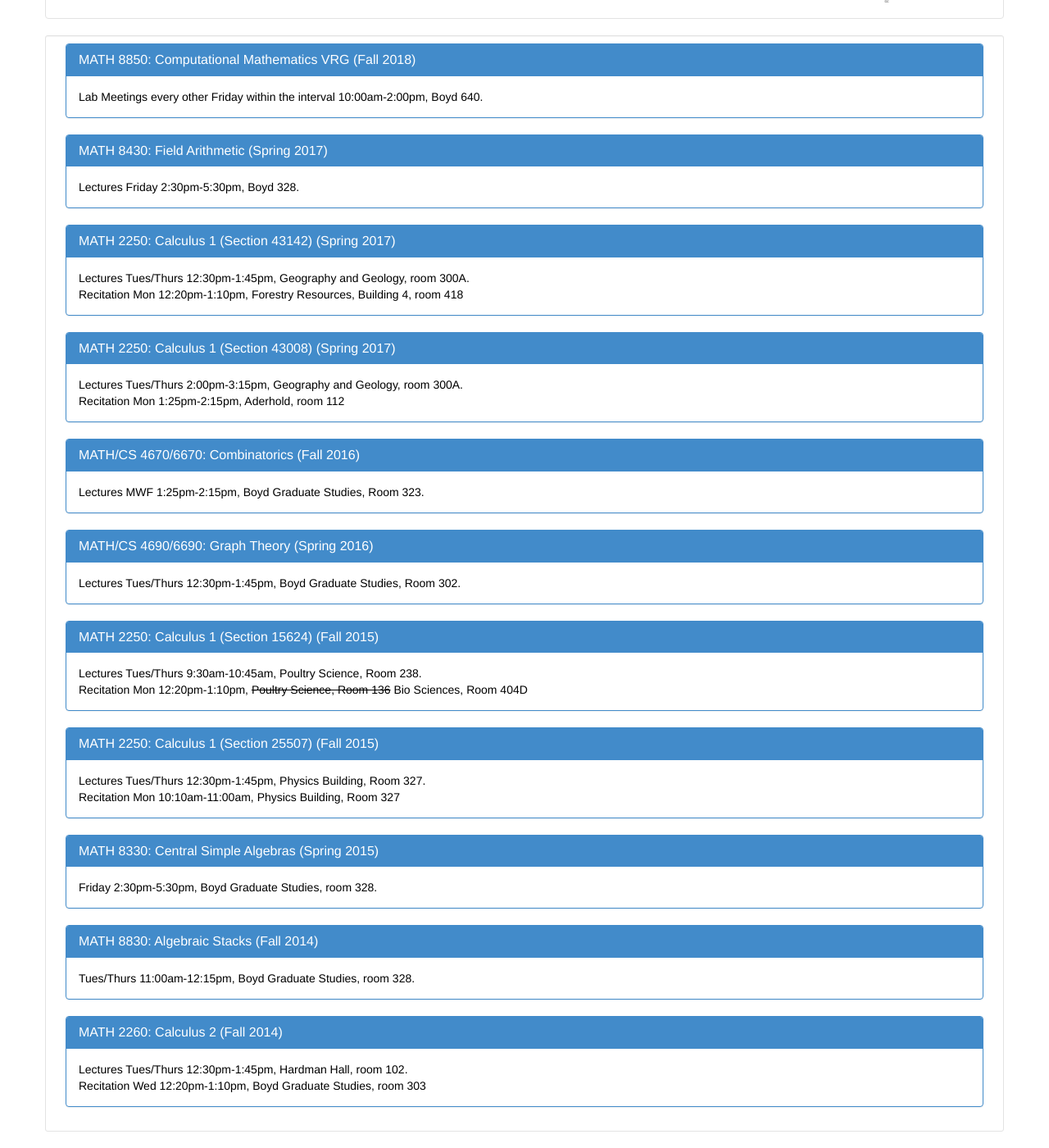
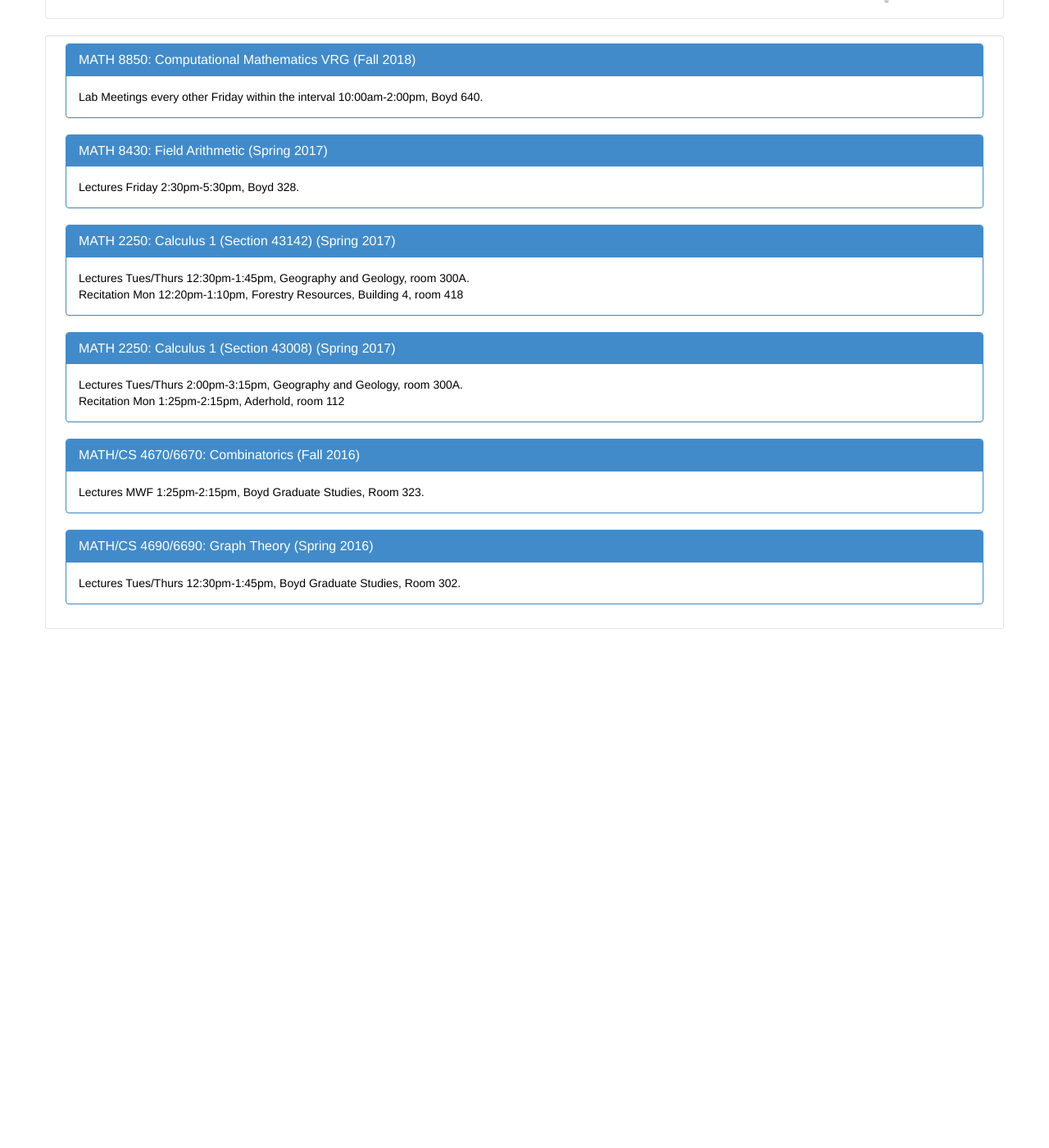
Before and after one commit to dkrashen/dkrashen.github.io, a Jekyll site: the page built from teaching.html, in a window 1280 px wide and 1400 px high, scrolled down 245 px. Shown: the whole window at 82% size. Built offline with Jekyll 4.4.1, drawn with Linux system fonts in a browser that asks for light colours; after the commit the page ends 1032 px from its top, so only the background shows below that; some of the changed lines change nothing that is shown.

```diff
--- a/_data/metavita_public.yml
+++ b/_data/metavita_public.yml
@@ -722,7 +722,6 @@
     pubinfo: "659 (2011), 1--41"
     title: "Appendix to: Period and index in the Brauer group of an arithmetic surface"
     publication_year: 2011
-    type: "research paper"
     arxiv_year: 2007
 
   -
@@ -1164,143 +1163,48 @@
 ###############
 
 courses:
-  -
+
+  - title: "MATH 8850: Computational Mathematics VRG"
+    url: "http://compvrg.github.io/compvrg-spring-2018/"
+    schedule: "Lab Meetings every other Friday within the interval 10:00am-2:00pm"
+    location: "Boyd 640"
+    semester: "Fall 2018"
+
+  - title: "MATH 8430: Field Arithmetic"
+    url: "http://dkrashen.github.io/fa/"
+    schedule: "Lectures Friday 2:30pm-5:30pm"
+    location: "Boyd 328"
+    semester: "Spring 2017"
+
+  - title: "MATH 2250: Calculus 1 (Section 43142)"
+    url: "http://dkrashen.github.io/calc1/"
+    schedule: "Lectures Tues/Thurs 12:30pm-1:45pm"
+    location: "Geography and Geology, room 300A"
+    schedule2: "Recitation Mon 12:20pm-1:10pm"
+    location2: "Forestry Resources, Building 4, room 418"
+    semester: "Spring 2017"
+
+  - title: "MATH 2250: Calculus 1 (Section 43008)"
+    url: "http://dkrashen.github.io/calc1/"
+    schedule: "Lectures Tues/Thurs 2:00pm-3:15pm"
+    location: "Geography and Geology, room 300A"
+    schedule2: "Recitation Mon 1:25pm-2:15pm"
+    location2: "Aderhold, room 112"
+    semester: "Spring 2017"
+
+  - title: "MATH/CS 4670/6670: Combinatorics"
+    url: "http://dkrashen.github.io/combinatorics/"
+    schedule: "Lectures MWF 1:25pm-2:15pm"
+    location: "Boyd Graduate Studies, Room 323"
+    semester: "Fall 2016"
+
+  - title: "MATH/CS 4690/6690: Graph Theory"
+    url: "http://dkrashen.github.io/graphtheory/"
+    schedule: "Lectures Tues/Thurs 12:30pm-1:45pm"
+    location: "Boyd Graduate Studies, Room 302"
     semester: "Spring 2016"
-    number: "MATH/CS 4690/6690"
-    title: "Graph Theory"
-    type: "undergraduate"
-    url: "http://dkrashen.github.io/graphtheory/"
-
-  -
-    semester: "Fall 2015"
-    number: "MATH 2250"
-    title: "Calculus I - two sections"
-    contact_hours: "4"
-    type: "undergraduate"
-    url: "http://dkrashen.github.io/calc1/"
-
-  -
-    semester: "Spring 2015"
-    number: "MATH 8330"
-    title: "Central Simple Algebras"
-    contact_hours: "3"
-    type: "graduate"
-    url: "http://dkrashen.github.io/csa/"
-
-  -
-    semester: "Fall 2014"
-    number: "MATH 8330"
-    title: "Algebraic Stacks"
-    url: "http://dkrashen.github.io/stacks/"
-    contact_hours: "3"
-    enrollment: "10"
-    type: "graduate"
-
-  -
-    semester: "Fall 2014"
-    number: "MATH 2260 - two sections"
-    title: "Calculus II"
-    url: "http://dkrashen.github.io/calc2/"
-    contact_hours: "4"
-    type: "undergraduate"
-
-  -
-    semester: "Spring 2014"
-    number: "MATH 2260"
-    title: "Calculus II"
-    contact_hours: "4"
-    enrollment: "37"
-    type: "undergraduate"
-
-  -
-    semester: "Spring 2014"
-    number: "MATH/CS 4690/6690"
-    title: "Graph Theory"
-    type: "undergraduate"
-
-  -
-    semester: "Fall 2013"
-    number: "MATH 2250"
-    title: "Calculus I"
-    type: "undergraduate"
-
-  -
-    semester: "Fall 2013"
-    number: "MATH 8315"
-    title: "Algebraic Geometry: Cohomology"
-    contact hours: "3"
-    type: "graduate"
-
-  -
-    semester: "Summer 2013"
-    title: "Reading course on Etale Cohomology (McFaddin,
-    Varghese)"
-    type: "graduate"
-
-  -
-    semester: "Fall 2012"
-    number: "MATH 4670/6670"
-    title: "Combinatorics"
-    type: "undergraduate"
-
-  -
-    semester: "Fall 2012"
-    number: "MATH 2250"
-    title: "Calculus I"
-    type: "undergraduate"
-
-  -
-    semester: "Summer 2011"
-    title: "Reading course on Algebraic Geometry (McFaddin)"
-    type: "graduate"
-
-  -
-    semester: "Spring 2011"
-    title: "Quadratic Forms"
-    type: "graduate"
-
-  -
-    semester: "Spring 2011"
-    number: "MATH 2250"
-    title: "Calculus I"
-    type: "undergraduate"
-
-  -
-    semester: "Fall 2010"
-    number: "MATH 8000"
-    title: "Graduate Algebra"
-    type: "graduate"
-
-  -
-    semester: "Spring 2010"
-    number: "MATH 4690/6690"
-    title: "Graph Theory"
-    type: "undergraduate"
-
-  -
-    semester: "Summer 2010"
-    number: "MATH 8900"
-    title: "Spectral Sequences"
-    type: "graduate"
-
-  -
-    semester: "Spring 2009"
-    number: "MATH 8310"
-    title: "Algebraic Geometry: Schemes"
-    type: "graduate"
 
 
-  -
-    semester: "Fall 2009"
-    number: "MATH 2200"
-    title: "Calculus (2 sections)"
-    type: "undergraduate"
-
-  -
-    semester: "Fall 2008"
-    number: "MATH 3000"
-    title: "Linear Algebra"
-    type: "undergraduate"
 
 past_courses_overview:
   -
--- a/teaching.html
+++ b/teaching.html
@@ -9,7 +9,7 @@
 <div class="row well well-sm">
 	<div class="col-md-12">
 
-  {% for c in site.data.courses %}
+  {% for c in site.data.metavita_public.courses %}
     <div class="panel panel-primary">
 
       <div class="panel-heading">
```
Also changed, not shown: _data/not_in_use/courses.yml (renamed from _data/courses.yml), _data/not_in_use/preprints.yml (renamed from _data/preprints.yml), _data/not_in_use/related.yml (line endings or trailing spaces), 4 other files.
